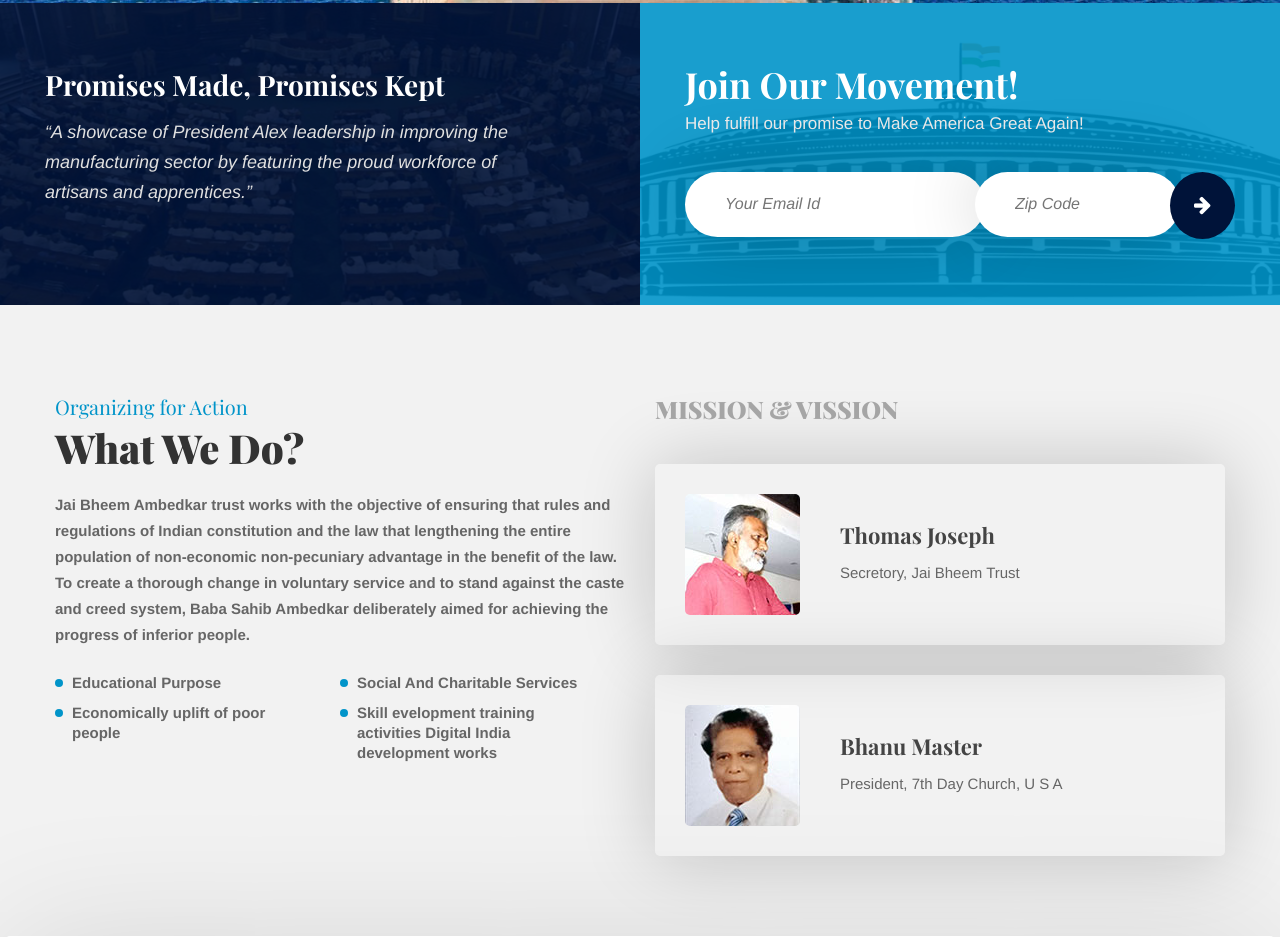
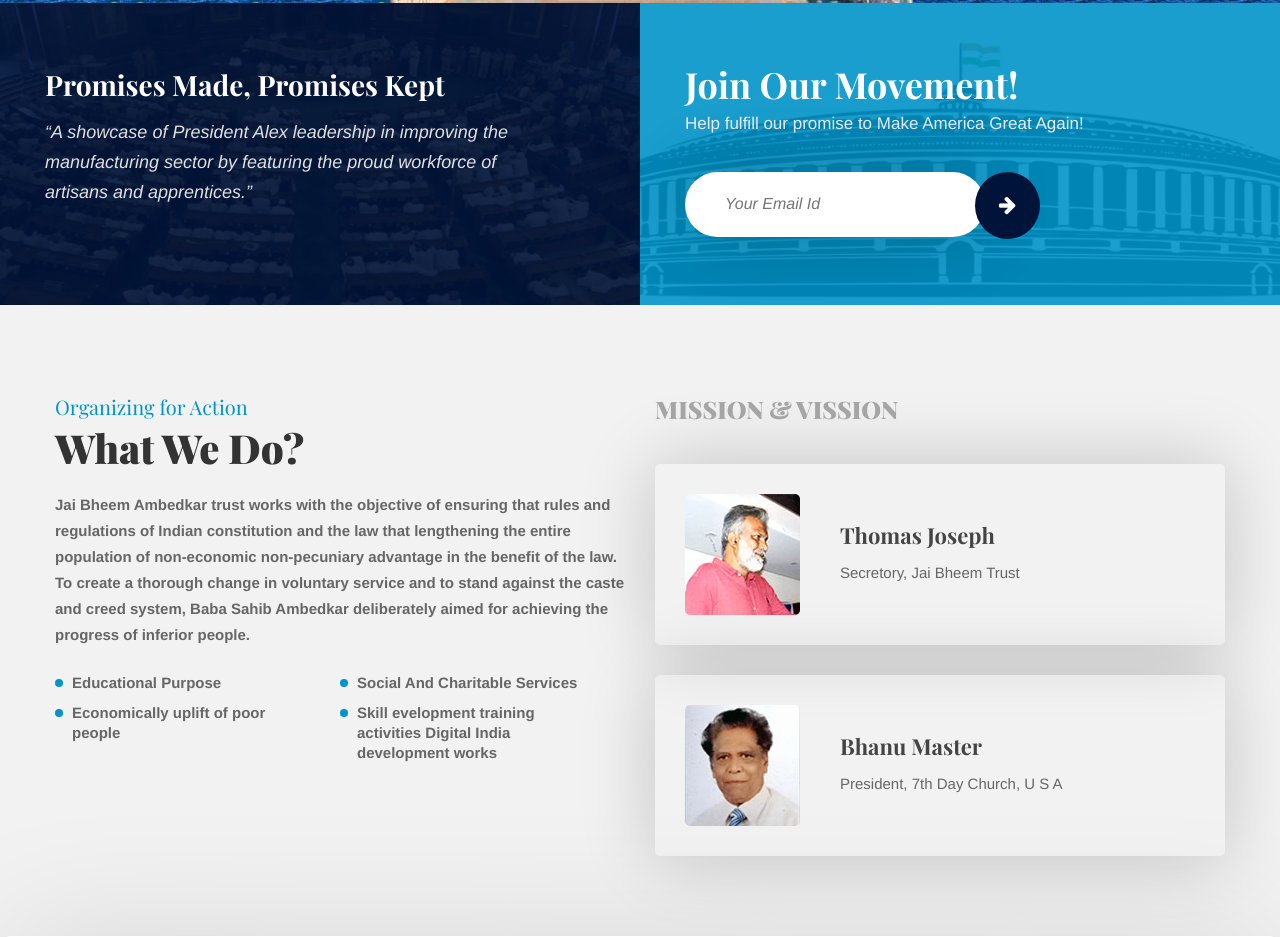
Before and after one commit to rahulrajan2202/jaibheemtrust, a plain HTML site: page index.html in a window 1280 px wide. Shown: the part 867-1804 px from the top of the page. Drawn offline with nearby package versions, Linux system fonts and the light colour scheme; a web font is replaced by a local one.

Commit message:
commit 12

```diff
--- a/index.html
+++ b/index.html
@@ -388,9 +388,6 @@
                             <form class="newsletter-form">
                                     <div class="email-field">
                                         <input class="brd-rd33" type="email" placeholder="Your Email Id">
-                                    </div>
-                                    <div class="zipcode-field">
-                                        <input class="brd-rd33" type="text" placeholder="Zip Code">
                                     </div>
                                     <button class="brd-rd50 blue-bg" type="submit"><i class="fa fa-arrow-right"></i></button>
                                 </form>
```
